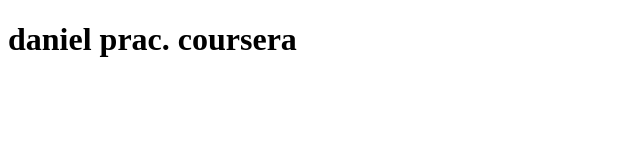
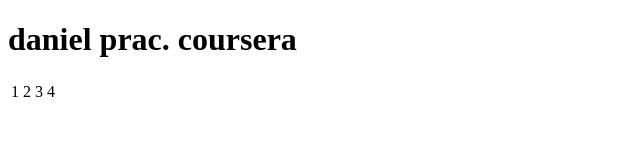
Before and after one commit to Daniel15col/coursera-test, a plain HTML site: page side/index.html in a window 1280 px wide. Shown: the full height of the page, 0-640 px from the left. Drawn offline with Linux system fonts and the light colour scheme.

Commit message:
una addicion para el codigo

```diff
--- a/side/index.html
+++ b/side/index.html
@@ -6,6 +6,14 @@
 </head>
 <body>
     <h1>daniel prac. coursera</h1>
+    <table>
+        <tr>
+            <td>1</td>
+            <td>2</td>
+            <td>3</td>
+            <td>4</td>
+        </tr>
+    </table>
 
 </body>
 </html>
```
